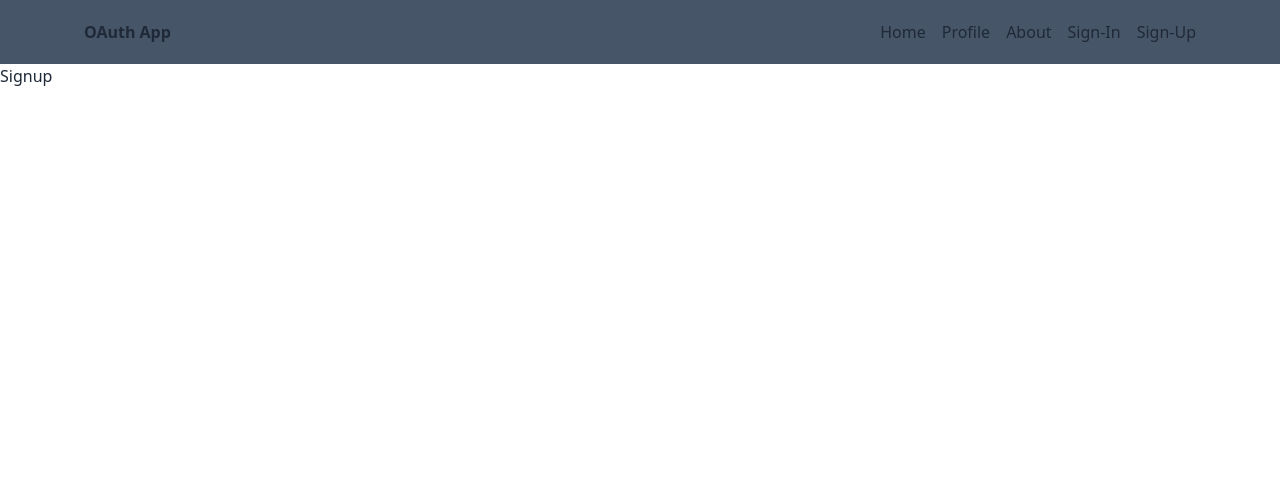
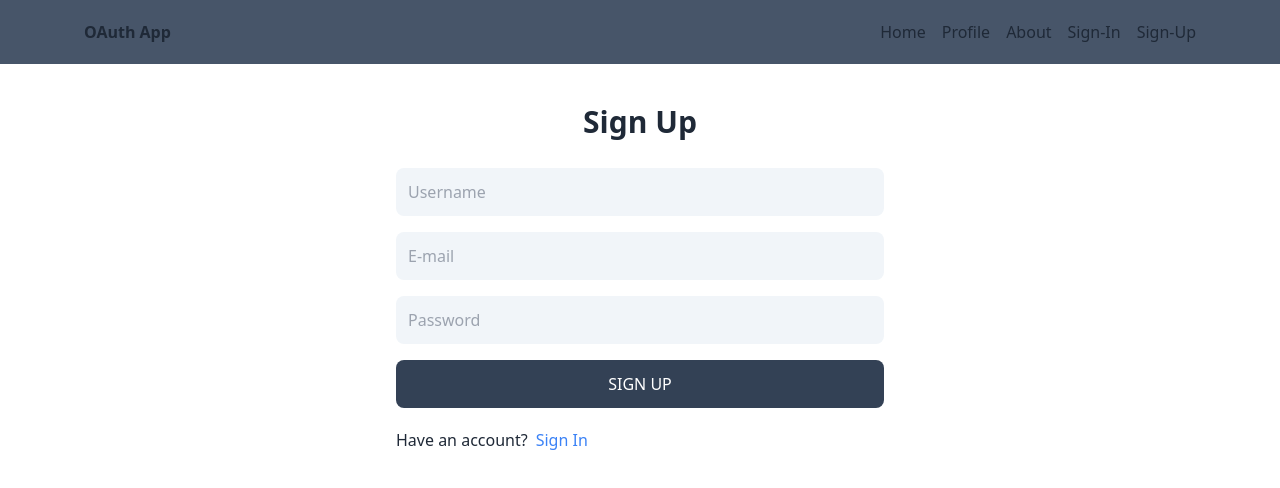
Before and after one commit to imjitmo/mern-authentication, a React (Vite) app in the folder client/: page /sign-up in a window 1280 px wide. Shown: the top 488 px of the page. Built offline with nearby package versions, Linux system fonts and the light colour scheme.

Commit message:
frontend: added sign up page

```diff
--- a/client/src/pages/Signup.jsx
+++ b/client/src/pages/Signup.jsx
@@ -1,5 +1,40 @@
-import React from 'react';
-
+import { Link } from 'react-router-dom';
 export default function Signup() {
-  return <div>Signup</div>;
+  return (
+    <div className="p-3 max-w-lg mx-auto">
+      <h1 className="text-3xl text-center font-semibold my-7">Sign Up</h1>
+      <form className="flex flex-col gap-4">
+        <input
+          type="text"
+          name="username"
+          id="username"
+          placeholder="Username"
+          className="bg-slate-100 p-3 rounded-lg"
+        />
+        <input
+          type="email"
+          name="email"
+          id="email"
+          placeholder="E-mail"
+          className="bg-slate-100 p-3 rounded-lg"
+        />
+        <input
+          type="password"
+          name="password"
+          id="password"
+          placeholder="Password"
+          className="bg-slate-100 p-3 rounded-lg"
+        />
+        <button className="bg-slate-700 text-white p-3 rounded-lg uppercase hover:opacity-85 disabled:opacity-65">
+          Sign Up
+        </button>
+      </form>
+      <div className="flex gap-2 mt-5">
+        <p>Have an account?</p>
+        <Link to="/signin">
+          <span className="text-blue-500 hover:text-blue-700">Sign In</span>
+        </Link>
+      </div>
+    </div>
+  );
 }
```
